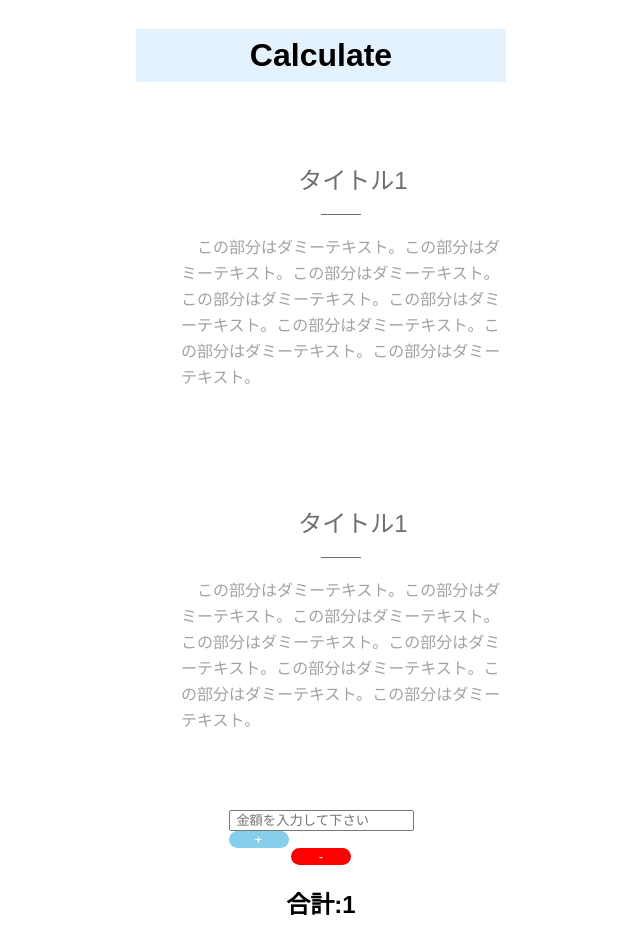
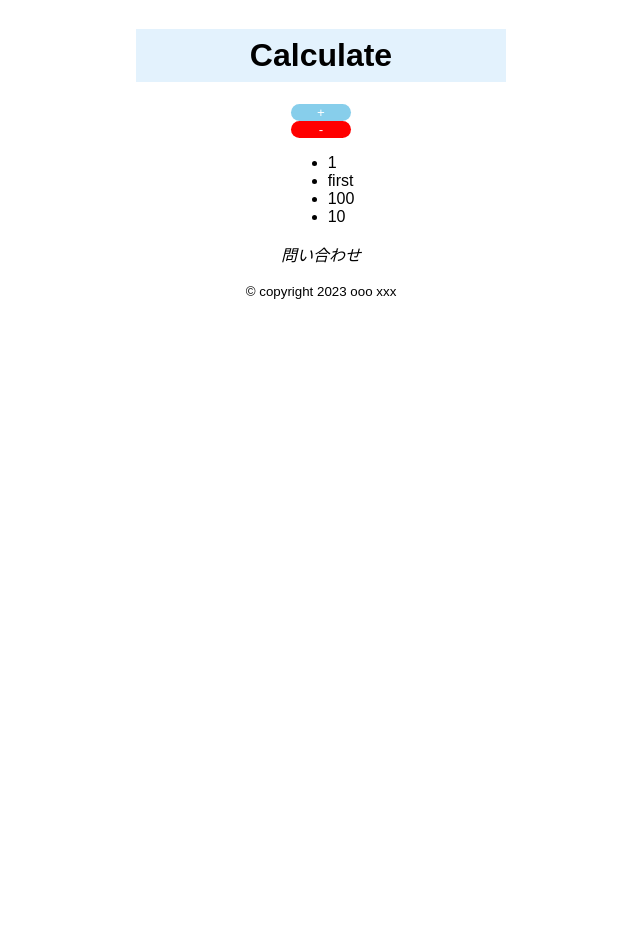
Before and after one commit to kite0311/Interim-Accounting-Calculations, a Vue app: page / in a window 1280 px wide. Shown: the top 943 px of the page, without its empty margins (319-959 px from the left). After the commit the page ends 816 px from the top, so only its background shows below. Built offline with nearby package versions, Linux system fonts and the light colour scheme.

Commit message:
addボタン、deleteボタンでカードの表示非表示する処理を追加

```diff
--- a/src/App.vue
+++ b/src/App.vue
@@ -7,28 +7,6 @@ import MainCalcultaion from './components/MainCalculation.vue';
 <template>
   <div class="wrap">
     <TheHedaer />
-    <!--以下は後日置換予定-->
-    <div id="sec">
-      <ul>
-        <li>
-          <span class="fa fa-code"></span>
-
-          <p class="title01">タイトル1</p>
-          <p>
-            この部分はダミーテキスト。この部分はダミーテキスト。この部分はダミーテキスト。この部分はダミーテキスト。この部分はダミーテキスト。この部分はダミーテキスト。この部分はダミーテキスト。この部分はダミーテキスト。
-          </p>
-        </li>
-        <li>
-          <span class="fa fa-code"></span>
-
-          <p class="title01">タイトル1</p>
-          <p>
-            この部分はダミーテキスト。この部分はダミーテキスト。この部分はダミーテキスト。この部分はダミーテキスト。この部分はダミーテキスト。この部分はダミーテキスト。この部分はダミーテキスト。この部分はダミーテキスト。
-          </p>
-        </li>
-      </ul>
-    </div>
-    <!--ここまで-->
     <MainCalcultaion />
     <TheFooter />
   </div>
@@ -49,79 +27,4 @@ import MainCalcultaion from './components/MainCalculation.vue';
   flex: 1;
   width: 100%;
 }
-
-/**以下はカードタイプデザインの初期案用css */
-#sec {
-  padding: 0;
-  background: #fff;
-  text-align: center;
-  word-wrap: break-word;
-}
-
-#sec ul {
-  margin: 0;
-  display: flex;
-  flex-flow: row wrap;
-  justify-content: center;
-  list-style: none;
-  border: none;
-}
-#sec ul li {
-  padding: 40px;
-  width: 320px;
-  transition: box-shadow 0.3s;
-}
-#sec ul li:hover {
-  box-shadow: 0 12px 15px 0 rgba(0, 0, 0, 0.24), 0 17px 50px 0 rgba(0, 0, 0, 0.19);
-}
-#sec ul li:hover span {
-  color: #63b7e6;
-}
-#sec ul li:hover p {
-  color: #555;
-}
-#sec ul li:hover .title01 {
-  color: #63b7e6;
-}
-#sec ul li:hover .title01:after {
-  width: 25px;
-}
-#sec ul li span {
-  font-size: 2.6em;
-  display: block;
-  transition: color 0.3s;
-  color: #a2a2a2;
-}
-#sec ul li span:before,
-#sec ul li span:after {
-  position: static;
-}
-#sec ul li .title01 {
-  color: #6f6f6f;
-  display: inline-block;
-  font-size: 24px;
-  font-weight: 100;
-  transition: color 0.3s;
-}
-#sec ul li .title01:after {
-  content: '';
-  position: relative;
-  left: 50%;
-  top: 20px;
-  transform: translateX(-50%);
-  display: block;
-  width: 40px;
-  height: 1px;
-  background: #6f6f6f;
-  transition: width 0.3s;
-}
-#sec ul li p {
-  color: #a2a2a2;
-  text-align: left;
-  text-indent: 1em;
-  font-size: 16px;
-  line-height: 26px;
-  transition: color 0.3s;
-}
-/**ここまで */
 </style>
--- a/src/components/MainCalculation.vue
+++ b/src/components/MainCalculation.vue
@@ -1,38 +1,49 @@
 <script setup>
 import { ref } from 'vue';
+const items = {
+  id: 1,
+  name: 'first',
+  price: 100,
+  count: 10
+};
 
-const summary = 1;
-const summaryList = [1, 2, 3];
+const countItem = ref([]);
+const show = ref(false);
 
-// const addForm = () => {
-//   if (calculate.childElementCount != 10) {
-//     const input = document.createElement('input');
-//     input.setAttribute('type', 'text');
-//     //TODO 数値のみを受け取るバリデーションを付与
-//     input.setAttribute('maxLength', '10');
-//     input.setAttribute('size', '5');
-//     input.setAttribute('placeholder', '金額を入力');
-//     input.setAttribute('name', 'price');
-//     input.id = 'numInput';
-//     calculate.appendChild(input);
-//   }
-// };
+const addItem = () => {
+  show.value = true;
+  countItem.value.push(1);
+};
+
+const deleteItem = () => {
+  countItem.value.pop(1);
+};
 </script>
 
 <template>
-  <div class="box_input">
-    <input type="text" class="price_input" v-model="priceRef" placeholder=" 金額を入力して下さい" />
-    <button class="addForm" @click="addButton">+</button>
+  <!--以下は後日置換予定-->
+  <div id="sec">
+    <ul v-if="show && countItem.length">
+      <li v-for="item of countItem">
+        <span class="fa fa-code"></span>
+
+        <p class="title01">タイトル1</p>
+        <p>だみー</p>
+        <input type="text" class="price_input" v-model="priceRef" placeholder=" 金額を入力して下さい" />
+      </li>
+    </ul>
   </div>
-  <div id="calculate"></div>
-  <button class="delete" @click="deleteButton">-</button>
-  <h2 id="summary">合計:{{ summary }}</h2>
+  <!--ここまで-->
+  <button class="addForm" @click="addItem">+</button>
+  <button class="deleteForm" @click="deleteItem">-</button>
+  <!-- <h2 id="summary">合計:{{ addForm }}</h2> -->
+
+  <ul v-if="items.count == 10">
+    <li v-for="item of items">{{ item }}</li>
+  </ul>
 </template>
 
 <style scoped>
-.box_input {
-  margin-top: 20px;
-}
 .addForm {
   border: none;
   border-radius: 50px;
@@ -46,7 +57,7 @@ const summaryList = [1, 2, 3];
   text-align: center;
 }
 
-.delete {
+.deleteForm {
   border: none;
   border-radius: 50px;
   display: flex;
@@ -58,4 +69,79 @@ const summaryList = [1, 2, 3];
   text-decoration: none;
   text-align: center;
 }
+
+/**以下はカードタイプデザインの初期案用css */
+#sec {
+  padding: 0;
+  background: #fff;
+  text-align: center;
+  word-wrap: break-word;
+}
+
+#sec ul {
+  margin: 0;
+  display: flex;
+  flex-flow: row wrap;
+  justify-content: center;
+  list-style: none;
+  border: none;
+}
+#sec ul li {
+  padding: 40px;
+  width: 320px;
+  transition: box-shadow 0.3s;
+}
+#sec ul li:hover {
+  box-shadow: 0 12px 15px 0 rgba(0, 0, 0, 0.24), 0 17px 50px 0 rgba(0, 0, 0, 0.19);
+}
+#sec ul li:hover span {
+  color: #63b7e6;
+}
+#sec ul li:hover p {
+  color: #555;
+}
+#sec ul li:hover .title01 {
+  color: #63b7e6;
+}
+#sec ul li:hover .title01:after {
+  width: 25px;
+}
+#sec ul li span {
+  font-size: 2.6em;
+  display: block;
+  transition: color 0.3s;
+  color: #a2a2a2;
+}
+#sec ul li span:before,
+#sec ul li span:after {
+  position: static;
+}
+#sec ul li .title01 {
+  color: #6f6f6f;
+  display: inline-block;
+  font-size: 24px;
+  font-weight: 100;
+  transition: color 0.3s;
+}
+#sec ul li .title01:after {
+  content: '';
+  position: relative;
+  left: 50%;
+  top: 20px;
+  transform: translateX(-50%);
+  display: block;
+  width: 40px;
+  height: 1px;
+  background: #6f6f6f;
+  transition: width 0.3s;
+}
+#sec ul li p {
+  color: #a2a2a2;
+  text-align: left;
+  text-indent: 1em;
+  font-size: 16px;
+  line-height: 26px;
+  transition: color 0.3s;
+}
+/**ここまで */
 </style>
```
